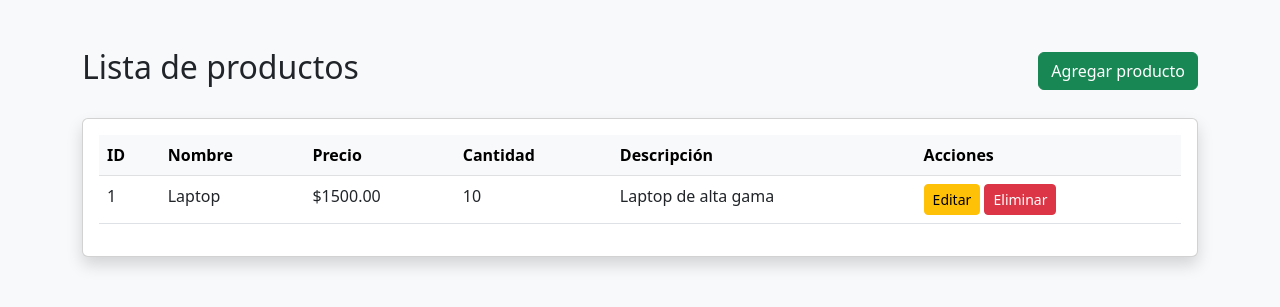
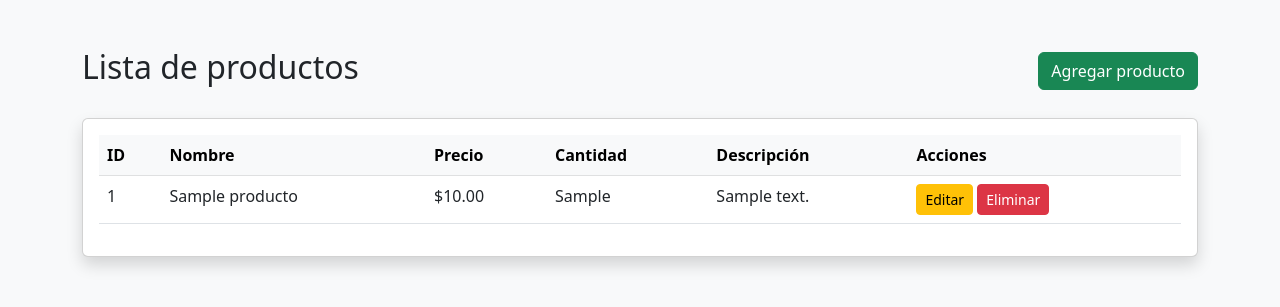
Before and after one commit to LSM-23/invProducto-Sof109-, a PHP site: page /views/dashboard.php in a window 1280 px wide. Shown: the part 56-363 px from the top of the page. Run offline with PHP 8.4, Linux system fonts and the light colour scheme; the visitor is signed in with stand-in values (Sample User, id 1); tables that the repository leaves empty or names only in its code hold one stand-in row (values such as "Sample post").

Commit message:
Agregamos el  modelo del producto en el dashboard para que muestre el arreglo de los productos y alteramos la vista del inventario para que muestre el arreglo optenido de la base de datos

```diff
--- a/views/dashboard.php
+++ b/views/dashboard.php
@@ -1,16 +1,23 @@
 <?php
+// views/dashboard.php
 session_start();
 
-// Si no existe la variable de sesión 'rol' (es decir, si alguien intenta entrar directo por la URL)
+// Verificamos si el usuario tiene sesión activa por seguridad
 if (!isset($_SESSION['rol'])) {
-    // Lo expulsamos de vuelta al login
     header('Location: ../index.php');
     exit;
 }
 
-// Leemos el rol y el nombre directamente desde la sesión segura
+//Variables de sesión
 $rol = $_SESSION['rol'];
 $nombreUsuario = $_SESSION['usuario'];
+
+//Traemos el modelo
+require_once '../models/Producto.php';
+
+//Creamos el objeto y pedimos los datos para mostrarlos en la tabla
+$productoModel = new Producto();
+$productos = $productoModel->leerTodos();
 ?>
 
 <!DOCTYPE html>
--- a/views/inventario.php
+++ b/views/inventario.php
@@ -35,26 +35,45 @@
                         </tr>
                     </thead>
                     <tbody>
-                        <!-- Ejemplo de producto (reemplazar con datos reales de la base de datos) -->
+                        <?php if (empty($productos)): ?>
                             <tr>
-                            <td>1</td>
-                            <td>Laptop</td>
-                            <td>$1500.00</td>
-                            <td>10</td>
-                            <td>Laptop de alta gama</td>
+                                <td colspan="6" class="text-center">No hay productos en el inventario.</td>
+                            </tr>
+                        <?php else: ?>
+                            <?php foreach ($productos as $producto): ?>
+                                <tr>
+                                    <td><?php echo htmlspecialchars($producto['product_id']); ?></td>
+                                    <td><?php echo htmlspecialchars($producto['nombre']); ?></td>
+
+                                    <td>$<?php echo number_format($producto['precio'], 2); ?></td>
+
+                                    <td><?php echo htmlspecialchars($producto['cantidad']); ?></td>
+                                    <td><?php echo htmlspecialchars($producto['descripcion']); ?></td>
+
                                     <?php if ($rol === 'admin'): ?>
                                         <td>
-                                <button class="btn btn-warning btn-sm btn-editar" data-bs-toggle="modal" data-bs-target="#modalEditarProducto"
-                                        data-id="1"
-                                        data-nombre="Laptop Gamer"
-                                        data-precio="1500.00"
-                                        data-cantidad="10"
-                                        data-descripcion="Laptop de alto rendimiento">
-                                Editar</button>
-                                <button class="btn btn-danger btn-sm" data-bs-toggle="modal" data-bs-target="#modalEliminarProducto" data-id="1">Eliminar</button>
+                                            <button class="btn btn-warning btn-sm btn-editar"
+                                                    data-bs-toggle="modal"
+                                                    data-bs-target="#modalEditarProducto"
+                                                    data-id="<?php echo $producto['product_id']; ?>"
+                                                    data-nombre="<?php echo htmlspecialchars($producto['nombre']); ?>"
+                                                    data-precio="<?php echo $producto['precio']; ?>"
+                                                    data-cantidad="<?php echo $producto['cantidad']; ?>"
+                                                    data-descripcion="<?php echo htmlspecialchars($producto['descripcion']); ?>">
+                                                Editar
+                                            </button>
+
+                                            <button class="btn btn-danger btn-sm btn-eliminar"
+                                                    data-bs-toggle="modal"
+                                                    data-bs-target="#modalEliminarProducto"
+                                                    data-id="<?php echo $producto['product_id']; ?>">
+                                                Eliminar
+                                            </button>
                                         </td>
                                     <?php endif; ?>
                                 </tr>
+                            <?php endforeach; ?>
+                        <?php endif; ?>
                     </tbody>
                 </table>
             </div>
```
Also changed, not shown: controllers/ProductoController.php (+4 -5 lines). Lines whose indentation alone changed are shown as unchanged.
